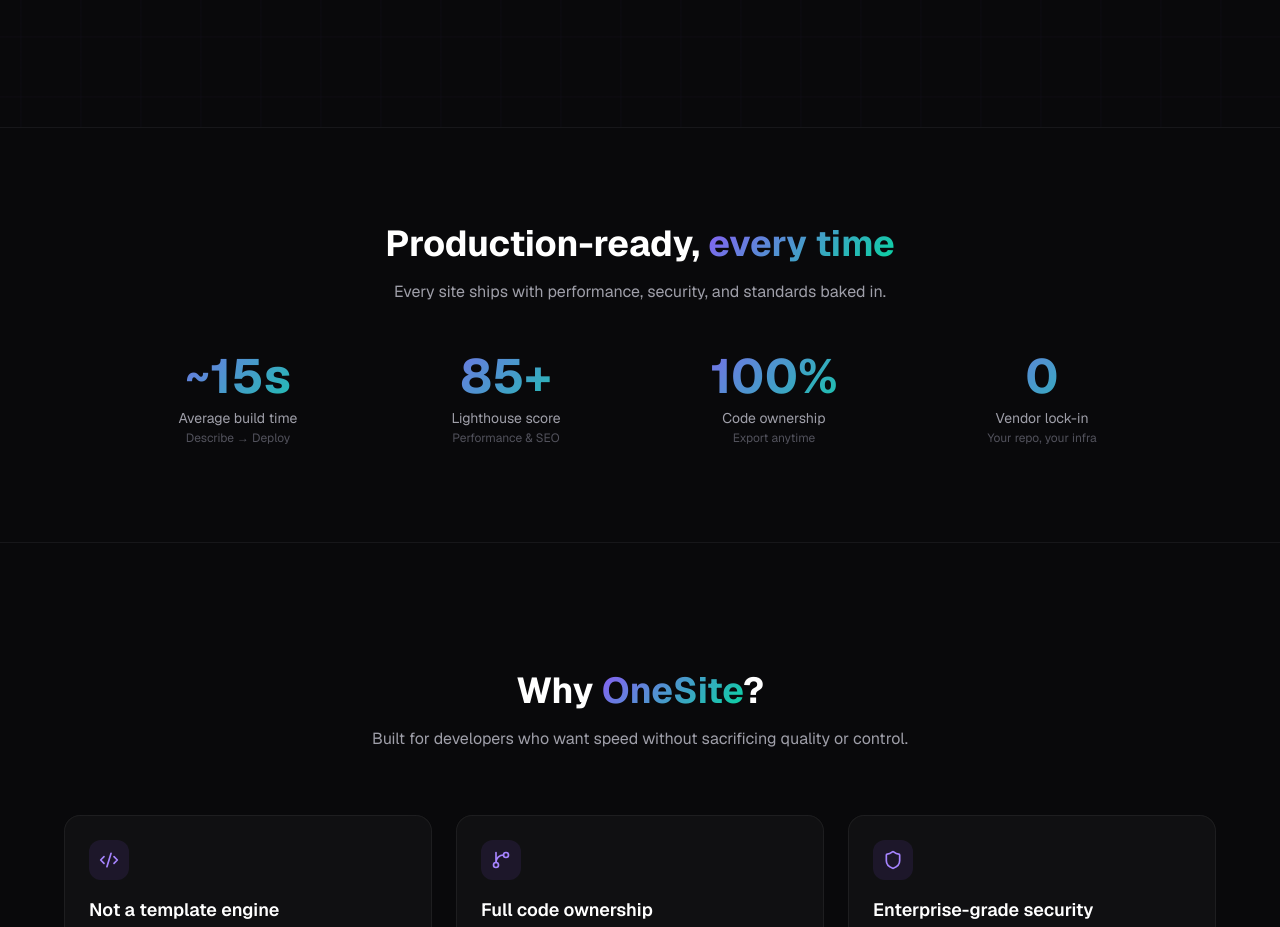
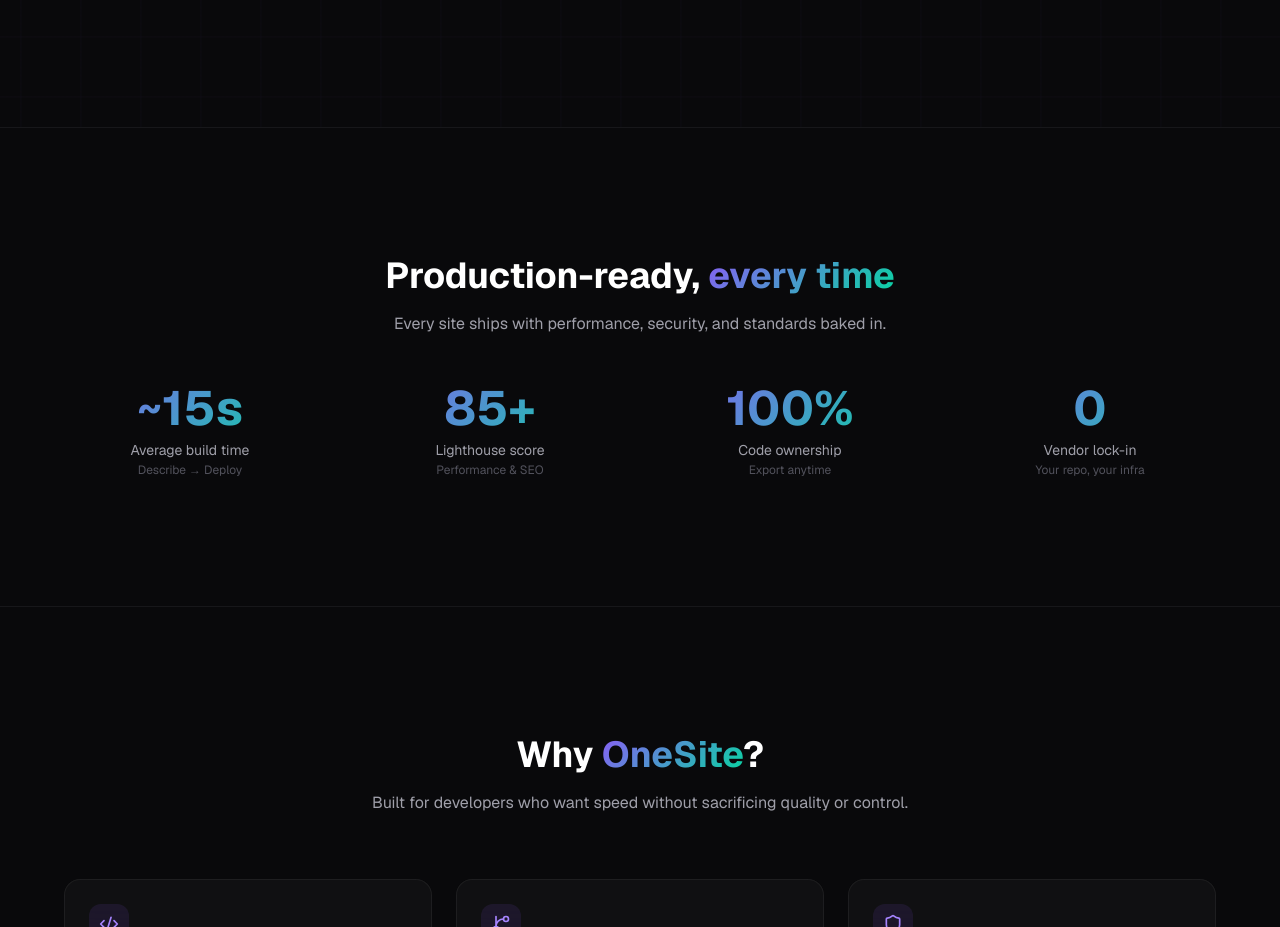
Before and after one commit to whg517/onesite-landing, a Next.js app: page / in a window 1280 px wide. Shown: the part 1661-2588 px from the top of the page. Built offline with nearby package versions, Linux system fonts and the light colour scheme.

Commit message:
fix: unify ProductionMetrics width to max-w-6xl for visual consistency
All major content sections now use max-w-6xl. Narrow widths (4xl/5xl/3xl)
are only used where content structure genuinely calls for it (Hero, HowItWorks,
FAQ, CTA), which are visually distinct by design.

```diff
--- a/src/app/page.tsx
+++ b/src/app/page.tsx
@@ -322,10 +322,10 @@
   const { ref, isVisible } = useInView();
 
   return (
-    <section className="px-6 py-24 border-t border-zinc-800/50">
+    <section className="px-6 py-32 border-t border-zinc-800/50">
       <div
         ref={ref}
-        className={`max-w-5xl mx-auto transition-all duration-700 ${isVisible ? "opacity-100 translate-y-0" : "opacity-0 translate-y-8"}`}
+        className={`max-w-6xl mx-auto transition-all duration-700 ${isVisible ? "opacity-100 translate-y-0" : "opacity-0 translate-y-8"}`}
       >
         <div className="text-center mb-12">
           <h2 className="text-3xl md:text-4xl font-bold">
```
